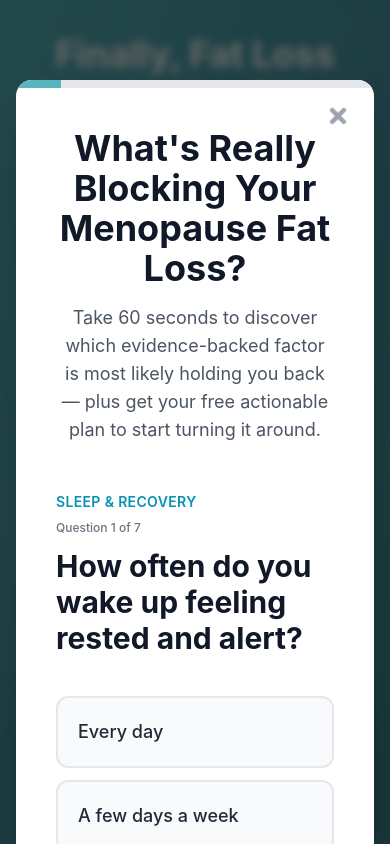
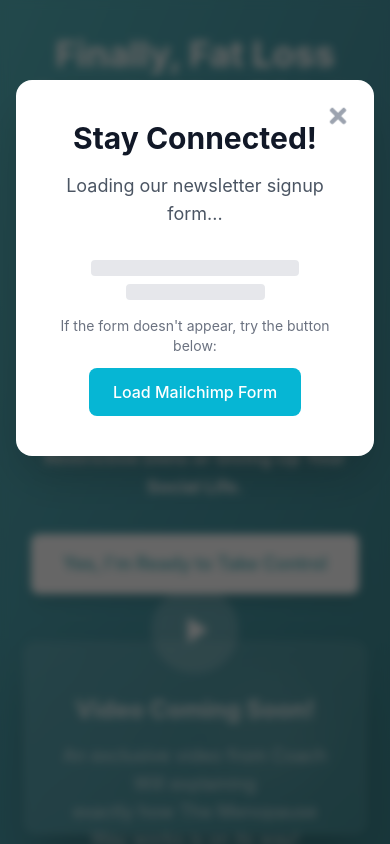
Before and after one commit to Calille/fitsite, a Next.js app: page /menopause-way in a window 390 px wide. Shown: the top 844 px of the page. Built offline with nearby package versions, Linux system fonts and the light colour scheme.

Commit message:
Replace quiz popup with Mailchimp integration - Add Mailchimp script loading with permission bypass - Preserve original quiz code in comments for future use - Add TypeScript declarations for Mailchimp globals - Include manual fallback button for form loading

```diff
--- a/src/components/QuizPopup.tsx
+++ b/src/components/QuizPopup.tsx
@@ -4,6 +4,25 @@
 import { motion, AnimatePresence } from 'framer-motion';
 import { FaCheckCircle, FaTimes } from 'react-icons/fa';
 
+// TypeScript declarations for Mailchimp global variables
+declare global {
+  interface Window {
+    $mcSite?: {
+      optinFeatures: (() => void)[];
+      loadingPrerequisites: Promise<any>[];
+      permissionProviders: { [key: string]: Promise<boolean> };
+      registerPermissionProvider: (permission: string, permissionResolutionPromise: Promise<boolean>) => void;
+      enableOptIn: () => void;
+      runIfOptedIn: (fn: () => void, additionalPermissions?: string[]) => void;
+      hasOptedIn: () => boolean;
+      createCookie: (name: string, value: any, expirationDays: number) => void;
+      readCookie: (name: string) => string | undefined;
+    };
+  }
+}
+
+// COMMENTED OUT QUIZ INTERFACES - KEPT FOR FUTURE USE
+/*
 interface QuizAnswers {
   q1: string;
   q2: string;
@@ -17,6 +36,7 @@
   email: string;
   phoneNumber: string;
 }
+*/
 
 interface QuizPopupProps {
   isOpen: boolean;
@@ -24,6 +44,8 @@
 }
 
 export default function QuizPopup({ isOpen, onClose }: QuizPopupProps) {
+  // COMMENTED OUT QUIZ STATE - KEPT FOR FUTURE USE
+  /*
   const [step, setStep] = useState(1);
   const [answers, setAnswers] = useState<QuizAnswers>({
     q1: '',
@@ -41,7 +63,10 @@
   const [isLoading, setIsLoading] = useState(false);
   const [error, setError] = useState('');
   const [isSuccess, setIsSuccess] = useState(false);
+  */
 
+  // COMMENTED OUT QUIZ RESET EFFECT - KEPT FOR FUTURE USE
+  /*
   // Reset state when popup opens
   useEffect(() => {
     if (isOpen) {
@@ -63,7 +88,42 @@
       setIsSuccess(false);
     }
   }, [isOpen]);
+  */
 
+  // Load Mailchimp script when popup opens
+  useEffect(() => {
+    if (isOpen) {
+      // Check if script already exists
+      if (!document.getElementById('mcjs')) {
+        const script = document.createElement('script');
+        script.id = 'mcjs';
+        script.innerHTML = `!function(c,h,i,m,p){m=c.createElement(h),p=c.getElementsByTagName(h)[0],m.async=1,m.src=i,p.parentNode.insertBefore(m,p)}(document,"script","https://chimpstatic.com/mcjs-connected/js/users/544185a2a64d9a3a17da102d4/4533c3de0cacd48a8a17dbd8a.js");`;
+        document.head.appendChild(script);
+      }
+
+      // Force enable Mailchimp opt-in and bypass permissions
+      setTimeout(() => {
+        if (window.$mcSite) {
+          // Enable opt-in immediately
+          window.$mcSite.enableOptIn();
+
+          // Grant all required permissions
+          window.$mcSite.registerPermissionProvider('preferencesProcessingAllowed', Promise.resolve(true));
+          window.$mcSite.registerPermissionProvider('analyticsProcessingAllowed', Promise.resolve(true));
+          window.$mcSite.registerPermissionProvider('marketingAllowed', Promise.resolve(true));
+
+          // Force trigger any pending opt-in features
+          if (window.$mcSite.optinFeatures && window.$mcSite.optinFeatures.length > 0) {
+            window.$mcSite.optinFeatures.forEach((fn: () => void) => fn());
+            window.$mcSite.optinFeatures = [];
+          }
+        }
+      }, 1000);
+    }
+  }, [isOpen]);
+
+  // COMMENTED OUT QUIZ QUESTIONS AND FUNCTIONS - KEPT FOR FUTURE USE
+  /*
   // Quiz questions and options
   const questions = [
     {
@@ -230,6 +290,7 @@
 
   // Calculate progress percentage
   const progressPercentage = (step / 8) * 100;
+  */
 
   return (
     <AnimatePresence>
@@ -248,203 +309,61 @@
                 animate={{ opacity: 1, scale: 1, y: 0 }}
                 exit={{ opacity: 0, scale: 0.95, y: 20 }}
                 transition={{ duration: 0.3 }}
-                className="relative w-full max-w-4xl bg-white rounded-2xl shadow-2xl overflow-hidden sticky top-20"
+                className="relative w-full max-w-2xl bg-white rounded-2xl shadow-2xl overflow-hidden sticky top-20"
                 onClick={(e) => e.stopPropagation()}
               >
                 {/* Close button */}
                 <button
                   onClick={onClose}
                   className="absolute top-4 right-4 z-10 p-2 text-gray-400 hover:text-gray-600 transition-colors"
-              aria-label="Close quiz"
+                  aria-label="Close popup"
                 >
                   <FaTimes className="w-6 h-6" />
                 </button>
 
-            {/* Progress bar */}
-            <div className="h-2 bg-gray-200">
-              <motion.div
-                className="h-full bg-[#56b5bd]"
-                initial={{ width: 0 }}
-                animate={{ width: `${progressPercentage}%` }}
-                transition={{ duration: 0.3 }}
-              />
+                {/* Content */}
+                <div className="p-10 md:p-16 text-center">
+                  <div className="mb-8">
+                    <h2 className="text-3xl md:text-4xl font-bold text-gray-900 mb-4">
+                      Stay Connected!
+                    </h2>
+                    <p className="text-lg text-gray-600">
+                      Loading our newsletter signup form...
+                    </p>
                   </div>
 
-            {/* Content */}
-            <div className="p-10 md:p-16">
-              {/* Quiz Header - Show on first question only */}
-              {step === 1 && !isSuccess && (
-                <div className="mb-12 text-center">
-                  <h2 className="text-4xl md:text-5xl font-bold text-gray-900 mb-4">
-                    What's Really Blocking Your Menopause Fat Loss?
-                  </h2>
-                  <p className="text-lg md:text-xl text-gray-600">
-                    Take 60 seconds to discover which evidence-backed factor is most likely holding you back — plus get your free actionable plan to start turning it around.
-                  </p>
+                  <div className="space-y-4">
+                    <div className="animate-pulse">
+                      <div className="h-4 bg-gray-200 rounded w-3/4 mx-auto mb-2"></div>
+                      <div className="h-4 bg-gray-200 rounded w-1/2 mx-auto mb-4"></div>
                     </div>
-              )}
-
-              {!isSuccess ? (
-                <>
-                  {/* Question steps 1-7 */}
-                  {step <= 7 && (
-                    <motion.div
-                      key={step}
-                      initial={{ opacity: 0, x: 20 }}
-                      animate={{ opacity: 1, x: 0 }}
-                      exit={{ opacity: 0, x: -20 }}
-                      transition={{ duration: 0.3 }}
-                    >
-                      <div className="mb-2 text-sm font-semibold text-cyan-600 uppercase tracking-wide">
-                        {questions[step - 1].category}
-                      </div>
-                      <div className="mb-3 text-xs font-medium text-gray-500">
-                        Question {step} of 7
-                      </div>
-                      <h3 className="text-3xl md:text-4xl font-bold text-gray-900 mb-10">
-                        {questions[step - 1].question}
-                      </h3>
 
                     <div className="space-y-3">
-                        {questions[step - 1].options.map((option, index) => (
-                          <motion.button
-                            key={index}
-                            whileHover={{ scale: 1.02 }}
-                            whileTap={{ scale: 0.98 }}
-                            onClick={() => handleAnswer(option)}
-                            className="w-full p-5 text-left bg-gray-50 hover:bg-cyan-50 border-2 border-gray-200 hover:border-cyan-500 rounded-xl transition-all duration-200 text-gray-800 font-medium text-lg"
+                      <p className="text-sm text-gray-500">
+                        If the form doesn't appear, try the button below:
+                      </p>
+                      <button
+                        onClick={() => {
+                          // Force load Mailchimp form
+                          if (window.$mcSite) {
+                            window.$mcSite.enableOptIn();
+                            window.$mcSite.registerPermissionProvider('preferencesProcessingAllowed', Promise.resolve(true));
+                            window.$mcSite.registerPermissionProvider('analyticsProcessingAllowed', Promise.resolve(true));
+                            window.$mcSite.registerPermissionProvider('marketingAllowed', Promise.resolve(true));
+
+                            // Try to load the form directly
+                            const script = document.createElement('script');
+                            script.src = 'https://form-assets.mailchimp.com/snippet/account/245732778?site=4533c3de0cacd48a8a17dbd8a';
+                            script.type = 'text/javascript';
+                            document.body.appendChild(script);
+                          }
+                        }}
+                        className="px-6 py-3 bg-cyan-500 hover:bg-cyan-600 text-white font-medium rounded-lg transition-colors"
                       >
-                            {option}
-                          </motion.button>
-                        ))}
-                      </div>
-
-                      {/* Back button (except on first step) */}
-                      {step > 1 && (
-                        <button
-                          onClick={() => setStep(step - 1)}
-                          className="mt-6 text-gray-600 hover:text-gray-900 font-medium"
-                        >
-                          ← Back
+                        Load Mailchimp Form
                       </button>
-                      )}
-                    </motion.div>
-                  )}
-
-                  {/* Email collection step */}
-                  {step === 8 && (
-                    <motion.div
-                      key="email-step"
-                      initial={{ opacity: 0, x: 20 }}
-                      animate={{ opacity: 1, x: 0 }}
-                      exit={{ opacity: 0, x: -20 }}
-                      transition={{ duration: 0.3 }}
-                    >
-                      <h3 className="text-3xl md:text-4xl font-bold text-gray-900 mb-6">
-                        See Your Biggest Fat-Loss Blocker + Get a 3-Step Fix
-                      </h3>
-                      <p className="text-gray-600 mb-10 text-lg">
-                        Enter your email below and I'll send your full personalised breakdown and simple actions you can start today — straight from The Menopause Way method.
-                      </p>
-
-                      <form onSubmit={handleSubmit} className="space-y-4">
-                        <div className="grid grid-cols-1 md:grid-cols-2 gap-4">
-                          <div>
-                            <input
-                              type="text"
-                              id="firstName"
-                              value={answers.firstName}
-                              onChange={(e) => setAnswers({ ...answers, firstName: e.target.value })}
-                              className="w-full px-5 py-4 border-2 border-gray-200 rounded-xl focus:border-cyan-500 focus:outline-none transition-colors text-lg"
-                              placeholder="First name"
-                              required
-                            />
-                          </div>
-                          <div>
-                            <input
-                              type="text"
-                              id="lastName"
-                              value={answers.lastName}
-                              onChange={(e) => setAnswers({ ...answers, lastName: e.target.value })}
-                              className="w-full px-5 py-4 border-2 border-gray-200 rounded-xl focus:border-cyan-500 focus:outline-none transition-colors text-lg"
-                              placeholder="Last name"
-                              required
-                            />
                     </div>
                   </div>
-
-                        <div>
-                          <input
-                            type="email"
-                            id="email"
-                            value={answers.email}
-                            onChange={(e) => setAnswers({ ...answers, email: e.target.value })}
-                            className="w-full px-5 py-4 border-2 border-gray-200 rounded-xl focus:border-cyan-500 focus:outline-none transition-colors text-lg"
-                            placeholder="your@email.com"
-                            required
-                          />
-                        </div>
-
-                        <div>
-                          <input
-                            type="tel"
-                            id="phoneNumber"
-                            value={answers.phoneNumber}
-                            onChange={(e) => setAnswers({ ...answers, phoneNumber: e.target.value })}
-                            className="w-full px-5 py-4 border-2 border-gray-200 rounded-xl focus:border-cyan-500 focus:outline-none transition-colors text-lg"
-                            placeholder="Phone number (e.g. 07123456789)"
-                            required
-                          />
-                        </div>
-
-                        {error && (
-                          <div className="p-4 bg-red-50 border border-red-200 rounded-lg text-red-600 text-sm">
-                            {error}
-                          </div>
-                        )}
-
-                        <button
-                          type="submit"
-                          disabled={isLoading}
-                          className="w-full px-8 py-5 bg-cyan-500 hover:bg-cyan-600 text-white font-bold rounded-xl transition-colors disabled:bg-gray-400 disabled:cursor-not-allowed text-lg shadow-lg"
-                        >
-                          {isLoading ? 'Sending...' : 'Show Me My Results'}
-                        </button>
-
-                        <p className="text-center text-sm text-gray-500">
-                          Evidence-based strategies only. No fads. Unsubscribe anytime.
-                        </p>
-
-                        <button
-                          type="button"
-                          onClick={() => setStep(7)}
-                          className="w-full text-center text-gray-600 hover:text-gray-900 font-medium text-sm"
-                        >
-                          ← Back
-                        </button>
-                      </form>
-                    </motion.div>
-                  )}
-                </>
-              ) : (
-                // Success message
-                <motion.div
-                  initial={{ opacity: 0, scale: 0.9 }}
-                  animate={{ opacity: 1, scale: 1 }}
-                  className="text-center py-12"
-                >
-                  <FaCheckCircle className="w-20 h-20 text-green-500 mx-auto mb-6" />
-                  <h3 className="text-3xl md:text-4xl font-bold text-gray-900 mb-6">
-                    Check Your Email!
-                  </h3>
-                  <p className="text-gray-600 text-xl mb-4">
-                    We've sent your personalized fat-loss blocker results and 3-step fix to <strong>{answers.email}</strong>
-                  </p>
-                  <p className="text-gray-500 mt-2 text-lg">
-                    This window will close automatically...
-                  </p>
-                </motion.div>
-              )}
                 </div>
               </motion.div>
             </div>
```
Lines whose indentation alone changed are shown as unchanged.
